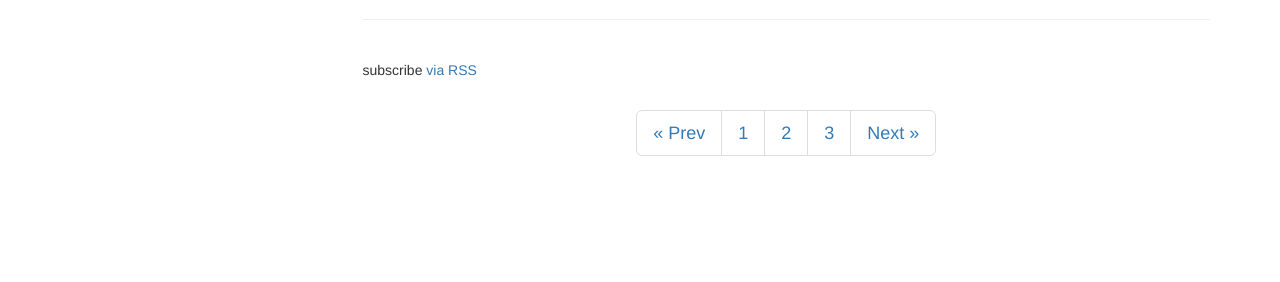
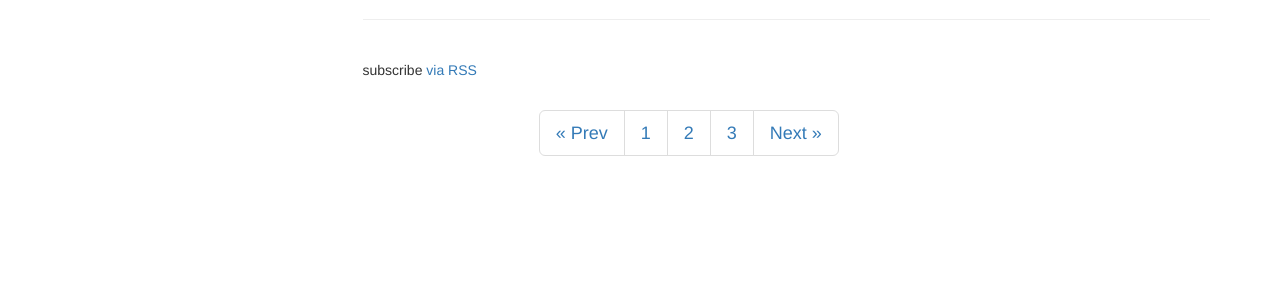
Before and after one commit to Selvin11/selvin.github.io, a Jekyll site: the page built from index.html, in a window 1280 px wide. Shown: the part 1149-1431 px from the top of the page. Built offline with Jekyll 4.4.1, drawn with Linux system fonts in a browser that asks for light colours; nearby versions of some CDN libraries; the list of posts is cut into pages by our own code.

Commit message:
less pagination width

```diff
--- a/index.html
+++ b/index.html
@@ -129,7 +129,7 @@ layout: default
 <!-- 分页设置 -->
 <div class="container">
   <div class="row">
-    <div class="col-lg-9 col-lg-offset-3 text-center">
+    <div class="col-lg-7 col-lg-offset-3 text-center">
       <nav id="pagination">
           <ul class="pagination pagination-lg">
             <!-- 当前页 -->
```
